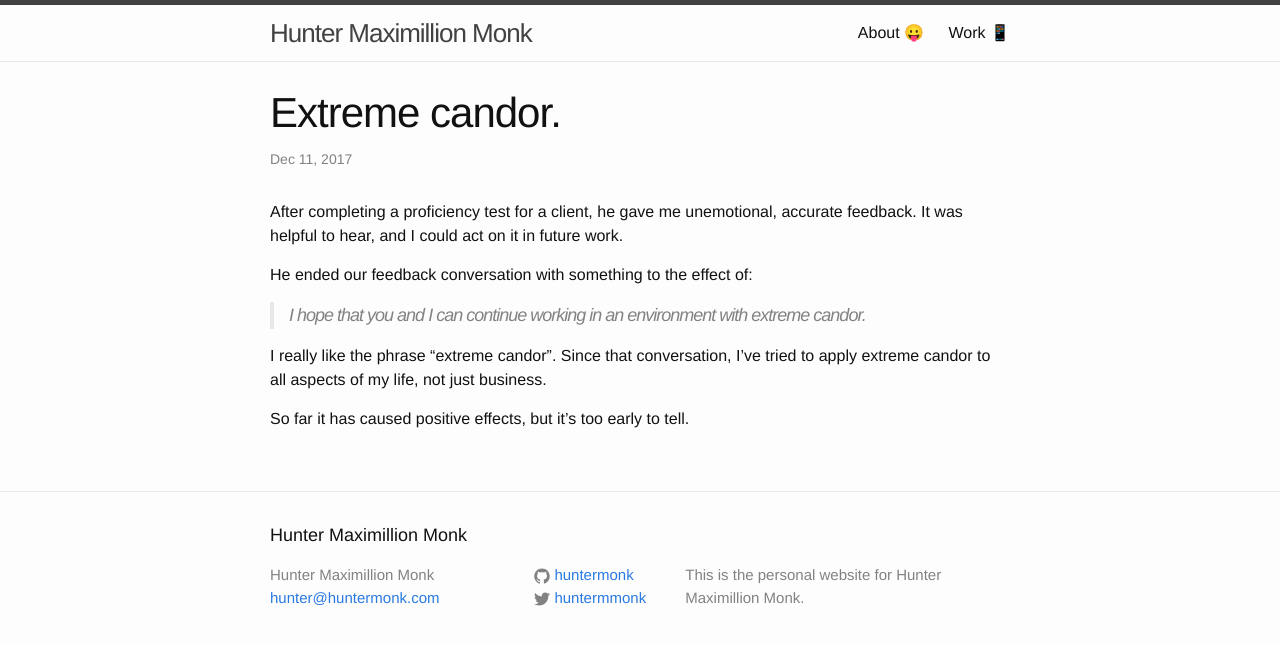
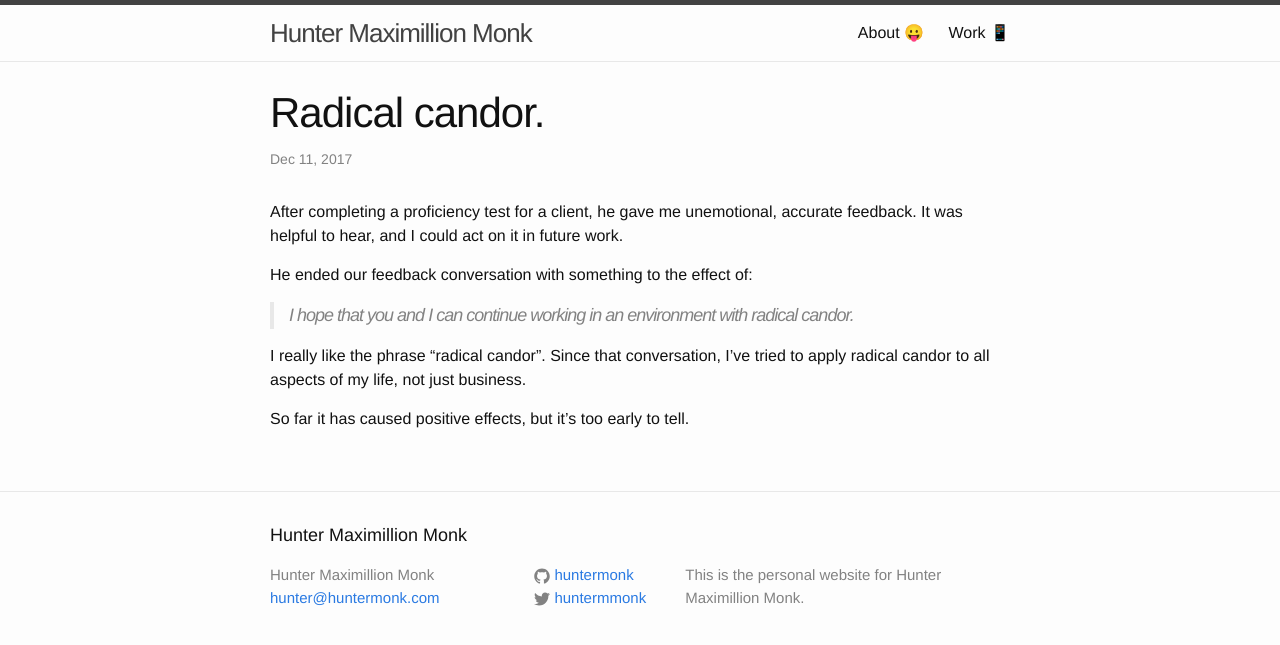
Before and after one commit to huntermonk/huntermonk.github.io, a Jekyll site: the page built from _posts/2017-12-11-radical-candor.md, in a window 1280 px wide. Shown: the top 645 px of the page. Built offline with Jekyll 4.4.1, drawn with Linux system fonts in a browser that asks for light colours; comment, search, counter and statistics services are not loaded.

Commit message:
Rename Extreme Candor to Radical Candor

```diff
--- a/_posts/2017-12-11-extreme-candor.md
+++ b/_posts/2017-12-11-radical-candor.md
@@ -1,14 +1,14 @@
 ---
 layout: post
-title:  "Extreme candor."
+title:  "Radical candor."
 ---
 
 After completing a proficiency test for a client, he gave me unemotional, accurate feedback. It was helpful to hear, and I could act on it in future work.
 
 He ended our feedback conversation with something to the effect of:
 
-> I hope that you and I can continue working in an environment with extreme candor.
+> I hope that you and I can continue working in an environment with radical candor.
 
-I really like the phrase "extreme candor". Since that conversation, I've tried to apply extreme candor to all aspects of my life, not just business.
+I really like the phrase "radical candor". Since that conversation, I've tried to apply radical candor to all aspects of my life, not just business.
 
 So far it has caused positive effects, but it's too early to tell.
```
